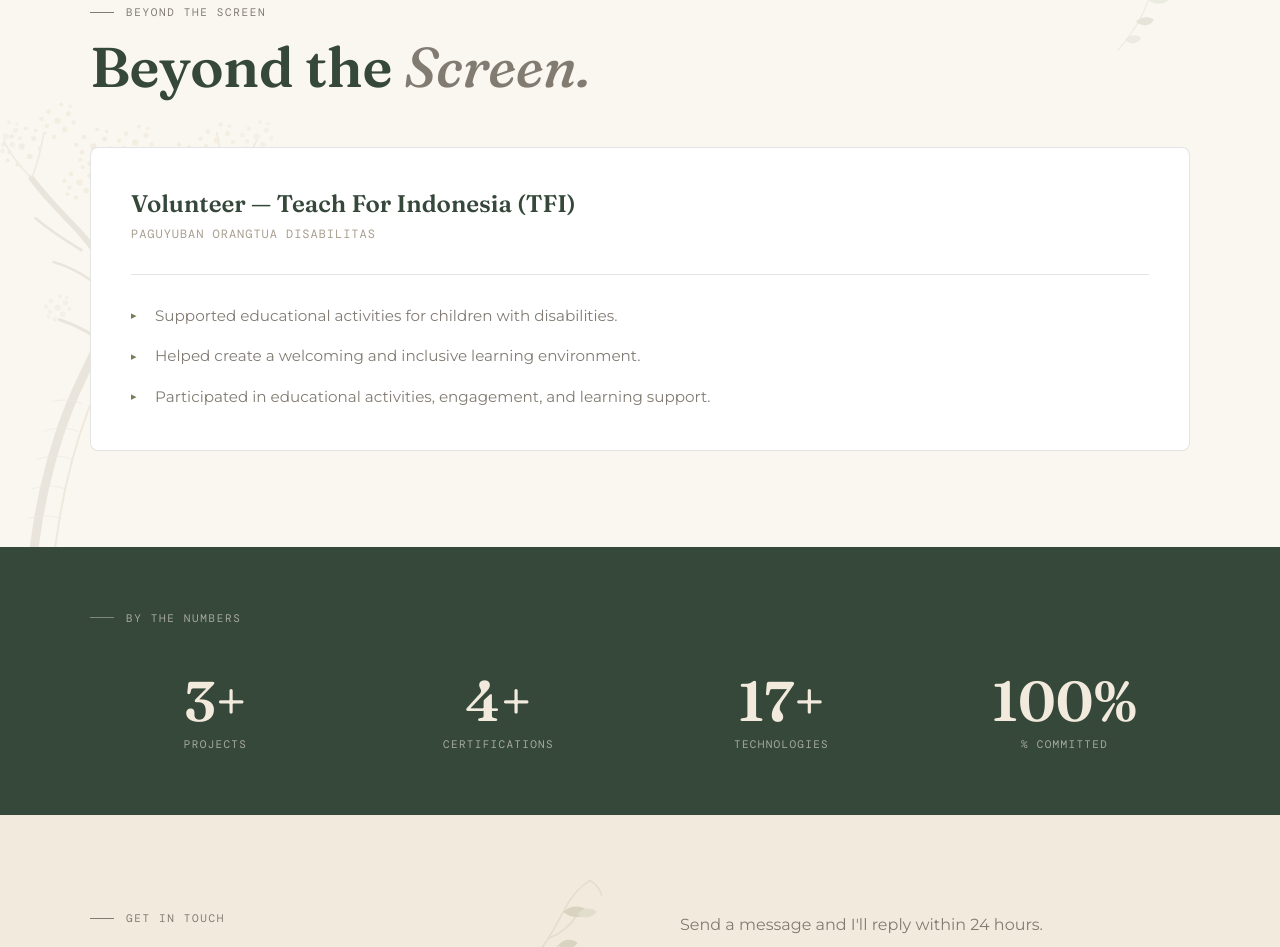
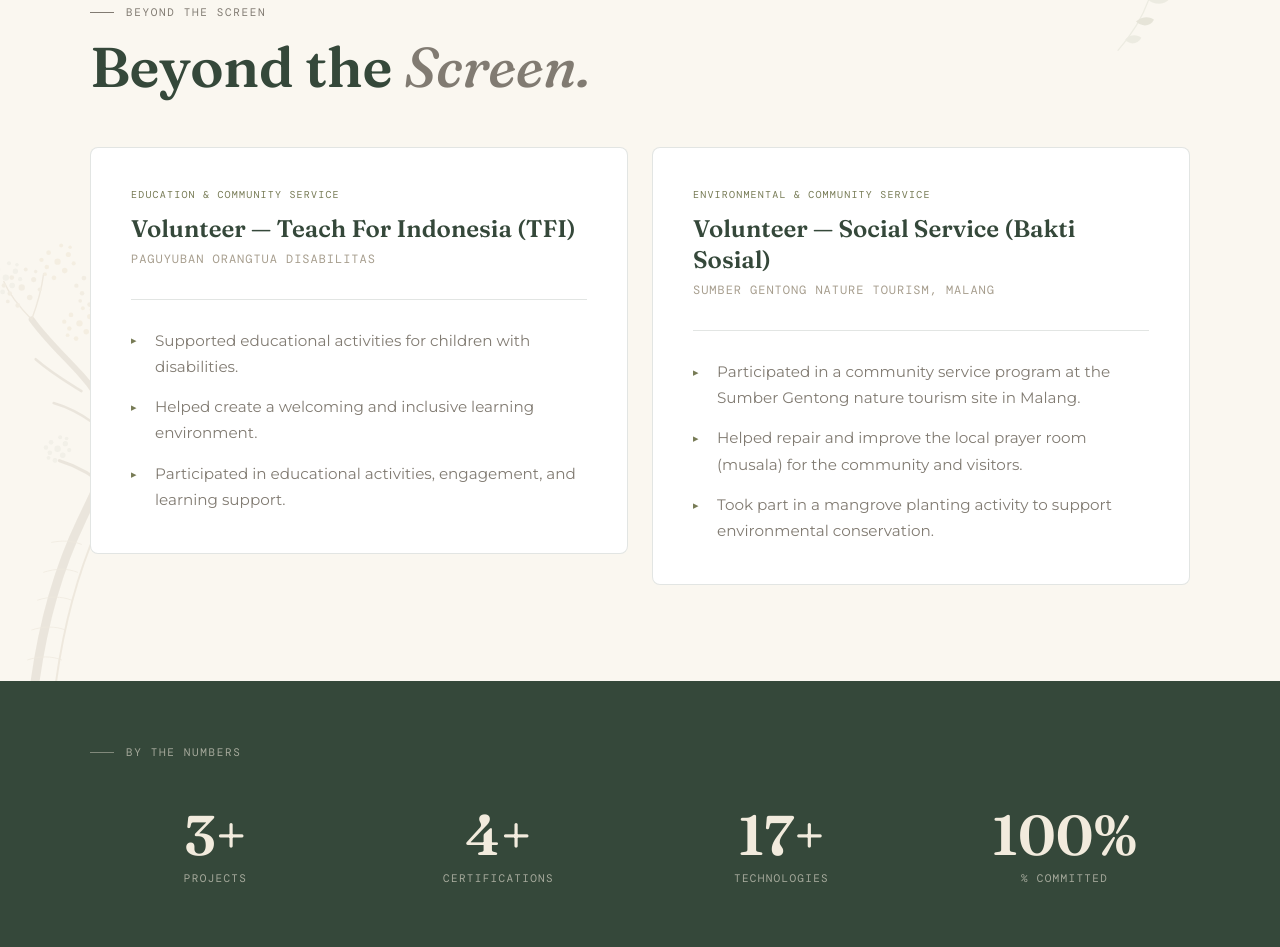
Before and after one commit to nanta765/porto-ananta_react, a React (Vite) app: page / in a window 1280 px wide. Shown: the part 5390-6337 px from the top of the page. Built offline with nearby package versions, Linux system fonts and the light colour scheme; a web font is replaced by a local one.

Commit message:
feat: add second volunteer experience (Bakti Sosial — Sumber Gentong) as two-card grid

```diff
--- a/src/components/Volunteer.jsx
+++ b/src/components/Volunteer.jsx
@@ -24,14 +24,24 @@ function Volunteer() {
           </h2>
         </div>
 
-        <div className="volunteer-card reveal reveal-delay-2">
-          <div className="volunteer-role">{volunteer.role}</div>
-          <div className="volunteer-org">{volunteer.organization}</div>
-          <ul className="volunteer-list">
-            {volunteer.responsibilities.map((item, index) => (
-              <li key={index}>{item}</li>
-            ))}
-          </ul>
+        <div className="volunteer-grid">
+          {volunteer.map((item, index) => (
+            <div
+              key={item.role}
+              className={`volunteer-card reveal reveal-delay-${Math.min(index + 2, 4)}`}
+            >
+              {item.category && (
+                <div className="volunteer-category">{item.category}</div>
+              )}
+              <div className="volunteer-role">{item.role}</div>
+              <div className="volunteer-org">{item.organization}</div>
+              <ul className="volunteer-list">
+                {item.responsibilities.map((resp, i) => (
+                  <li key={i}>{resp}</li>
+                ))}
+              </ul>
+            </div>
+          ))}
         </div>
       </div>
     </section>
--- a/src/data/portfolio.js
+++ b/src/data/portfolio.js
@@ -224,12 +224,25 @@ export const education = {
   specialization: 'Full-Stack Development',
 }
 
-export const volunteer = {
+export const volunteer = [
+  {
     role: 'Volunteer — Teach For Indonesia (TFI)',
     organization: 'Paguyuban Orangtua Disabilitas',
+    category: 'Education & community service',
     responsibilities: [
       'Supported educational activities for children with disabilities.',
       'Helped create a welcoming and inclusive learning environment.',
       'Participated in educational activities, engagement, and learning support.',
     ],
-}
+  },
+  {
+    role: 'Volunteer — Social Service (Bakti Sosial)',
+    organization: 'Sumber Gentong Nature Tourism, Malang',
+    category: 'Environmental & community service',
+    responsibilities: [
+      'Participated in a community service program at the Sumber Gentong nature tourism site in Malang.',
+      'Helped repair and improve the local prayer room (musala) for the community and visitors.',
+      'Took part in a mangrove planting activity to support environmental conservation.',
+    ],
+  },
+]
--- a/src/styles/volunteer.css
+++ b/src/styles/volunteer.css
@@ -1,16 +1,35 @@
 /* ════════════════ VOLUNTEER ════════════════ */
 #volunteer {
   background: var(--bg);
+}
+.volunteer-grid {
+  margin-top: 3rem;
+  display: grid;
+  grid-template-columns: repeat(2, 1fr);
+  gap: 1.5rem;
+  align-items: start;
+}
+@media (max-width: 760px) {
+  .volunteer-grid {
+    grid-template-columns: 1fr;
+  }
 }
 .volunteer-card {
   background: var(--surface);
   border: 1px solid var(--border);
   border-radius: 8px;
   padding: 2.5rem;
-  margin-top: 3rem;
   transition: all 0.35s;
   position: relative;
   overflow: hidden;
+}
+.volunteer-category {
+  font-family: var(--font-mono);
+  font-size: 10px;
+  letter-spacing: 0.12em;
+  text-transform: uppercase;
+  color: var(--olive);
+  margin-bottom: 0.75rem;
 }
 .volunteer-head {
   position: relative;
```
Lines whose indentation alone changed are shown as unchanged.
